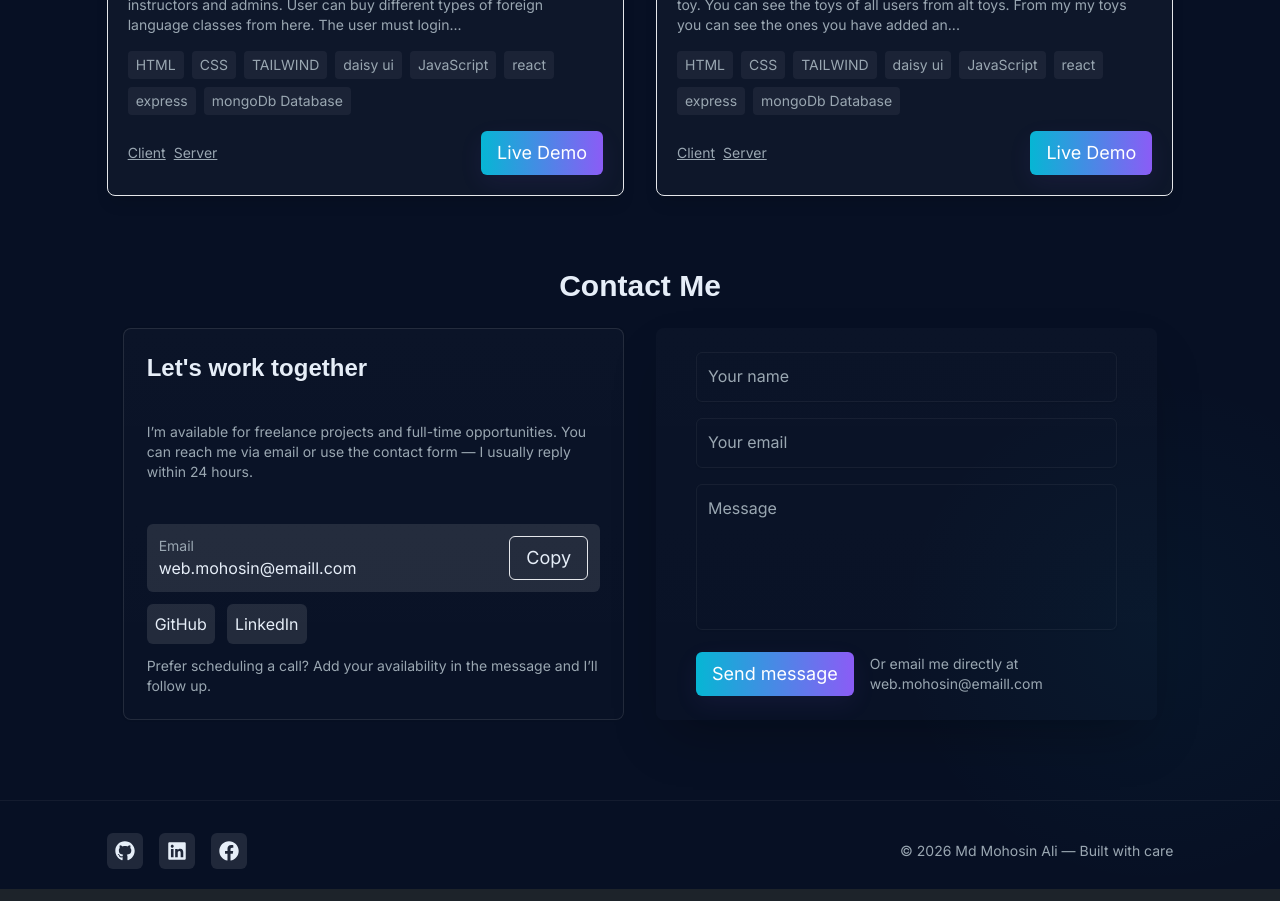
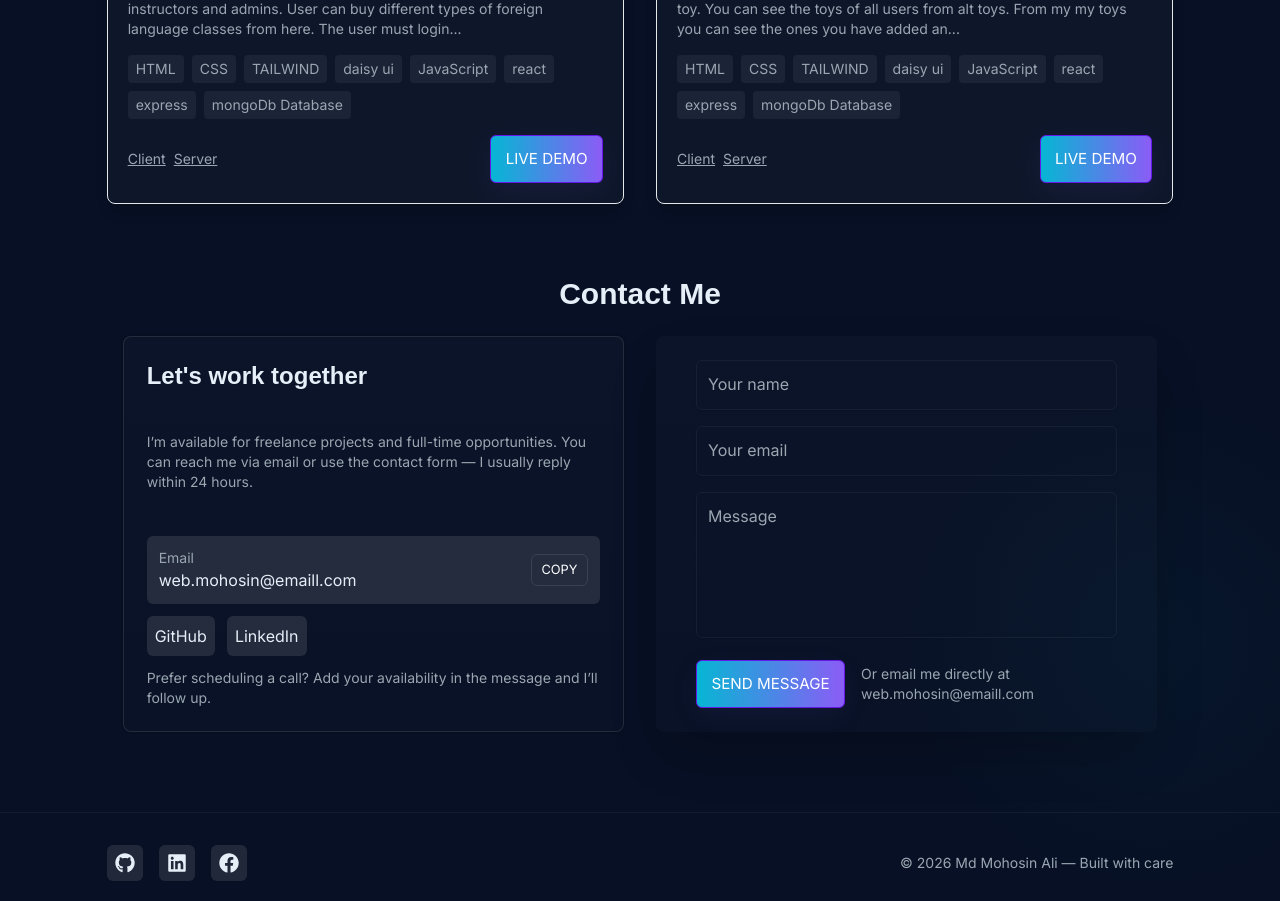
Before and after one commit to Mohosin075/mohosin-portfolio, a React (Vite) app: page / in a window 1280 px wide. Shown: the part 1680-2581 px from the top of the page. Built offline with nearby package versions, Linux system fonts and the light colour scheme.

Commit message:
feat: refactor Button component and update styles for improved consistency and usability

```diff
--- a/src/components/contact/Contact.jsx
+++ b/src/components/contact/Contact.jsx
@@ -79,12 +79,12 @@ const Contact = () => {
                 <div className="font-medium">{CONTACT_EMAIL}</div>
               </div>
               <div className="flex items-center gap-2">
-                <button onClick={copyEmail} className="CBtn px-3">
+                <Button variant="outline" size="sm" onClick={copyEmail}>
                   {copied ? "Copied" : "Copy"}
-                </button>
-                {/* <button onClick={downloadVCard} className="CBtn px-3">
+                </Button>
+                {/* <Button variant="outline" size="sm" onClick={downloadVCard}>
                   vCard
-                </button> */}
+                </Button> */}
               </div>
             </div>
 
--- a/src/components/navbar/Profile.jsx
+++ b/src/components/navbar/Profile.jsx
@@ -6,12 +6,14 @@ const Profile = () => {
   return (
     <div className="flex items-center gap-3 md:gap-5">
       <NavLink to="/sign-in">
-        <button className="py-[7px]  px-2 md:px-4 rounded-md text-xs md:text-lg border  text-primary-light hover:border-[var(--accent-to)] bg-gradient-to-r from-[#FC6739] to-[#FFC947] bg-clip-text hover:text-transparent transition-all duration-100 flex items-center gap-2">
+        <Button variant="outline" size="md">
           Sign in
-        </button>
+        </Button>
       </NavLink>
       <NavLink to="/sign-in">
-        <Button>Get Started Free</Button>
+        <Button variant="primary" size="md">
+          Get Started Free
+        </Button>
       </NavLink>
 
       <label
--- a/src/components/ui/Button.jsx
+++ b/src/components/ui/Button.jsx
@@ -1,10 +1,29 @@
 import React from "react";
 
-const Button = ({ children, className = "", ...props }) => {
+const Button = ({
+  children,
+  className = "",
+  variant = "primary",
+  size = "md",
+  full = false,
+  ...props
+}) => {
+  const variantClass =
+    variant === "primary"
+      ? "btn-primary"
+      : variant === "outline"
+        ? "btn-outline"
+        : variant === "ghost"
+          ? "btn-ghost"
+          : "btn-primary";
+  const sizeClass =
+    size === "sm" ? "btn-sm" : size === "lg" ? "btn-lg" : "btn-md";
+  const fullClass = full ? "w-full" : "inline-block";
+
   return (
     <button
       {...props}
-      className={`CBtnBG inline-flex items-center justify-center gap-2 whitespace-nowrap flex-shrink-0 ${className} hover:scale-105 active:scale-95 focus:outline-none focus:ring-2 focus:ring-[var(--accent-from)]/30 transition-transform`}
+      className={`btn ${variantClass} ${sizeClass} ${fullClass} whitespace-nowrap flex-shrink-0 ${className} hover:scale-105 active:scale-95 focus:outline-none focus:ring-2 focus:ring-[var(--accent-from)]/30 transition-transform`}
     >
       {children}
     </button>
--- a/src/index.css
+++ b/src/index.css
@@ -60,6 +60,50 @@ body {
     var(--accent-to)
   );
   box-shadow: 0 8px 24px rgba(139, 92, 246, 0.08);
+}
+
+/* Button system */
+.btn {
+  @apply inline-flex items-center justify-center rounded-md font-medium select-none;
+  padding: 0.5rem 0.75rem;
+}
+.btn-primary {
+  background-image: linear-gradient(
+    90deg,
+    var(--accent-from),
+    var(--accent-to)
+  );
+  color: var(--accent-contrast);
+  box-shadow: 0 8px 28px rgba(139, 92, 246, 0.08);
+}
+.btn-outline {
+  @apply border border-white/10 text-white bg-transparent;
+}
+.btn-ghost {
+  @apply bg-transparent text-white/90;
+}
+.btn-sm {
+  font-size: 0.8rem;
+  padding: 0.35rem 0.6rem;
+}
+.btn-md {
+  font-size: 0.95rem;
+  padding: 0.5rem 0.9rem;
+}
+.btn-lg {
+  font-size: 1.05rem;
+  padding: 0.75rem 1.1rem;
+}
+.btn-icon {
+  @apply p-2 rounded-full;
+}
+
+/* Back-compat aliases */
+.CBtn {
+  @apply btn btn-outline;
+}
+.CBtnBG {
+  @apply btn btn-primary;
 }
 
 .bgGradient {
```
